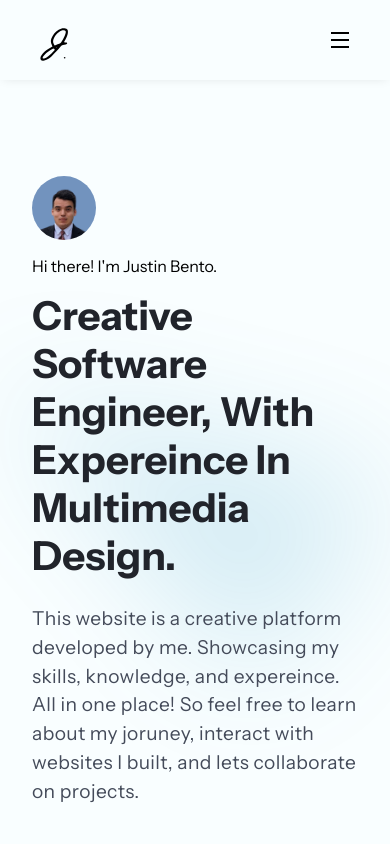
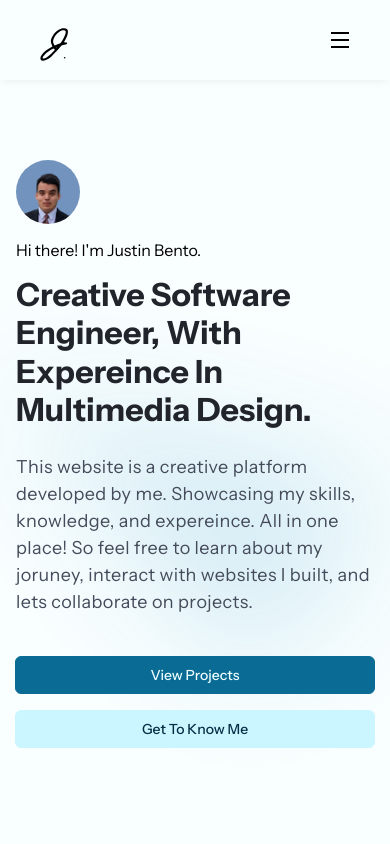
Before and after one commit to Justin-Bento/portfolio, a Next.js app: page / in a window 390 px wide. Shown: the top 844 px of the page. Built offline with nearby package versions, Linux system fonts and the light colour scheme; no server answers.

Commit message:
updated typography and spacing

```diff
--- a/styles/Home.module.css
+++ b/styles/Home.module.css
@@ -35,7 +35,6 @@
   left: calc(50%+3rem);
 }
 .hero {
-  padding: 1rem;
   display: flex;
   flex-direction: column;
   justify-content: flex-start;
@@ -49,12 +48,13 @@
 .headline {
   margin: 0rem;
   padding: 0rem;
-  font-size: clamp(2.5rem, 5vw, 2.8rem);
+  font-size: clamp(2rem, 5vw, 2.8rem);
+  letter-spacing: 0.025rems;
   line-height: 1.2;
   color: var(--gray-950);
 }
 .body {
-  font-size: clamp( 1rem, 5vw, 1.2rem);
+  font-size: clamp( 1rem, 5vw, 1.125rem);
   line-height: 1.5; /* 24px */
   letter-spacing: 0.025rem;
   margin: 1.5rem 0rem 2.5rem 0rem;
@@ -71,6 +71,7 @@ img.mainImageLin {
 .hero_actions {
   display: flex;
   margin-top: 2rem;
+  padding: 0rem 1rem;
   flex-direction: column;
   gap: 1rem;
   justify-content: center;
```
